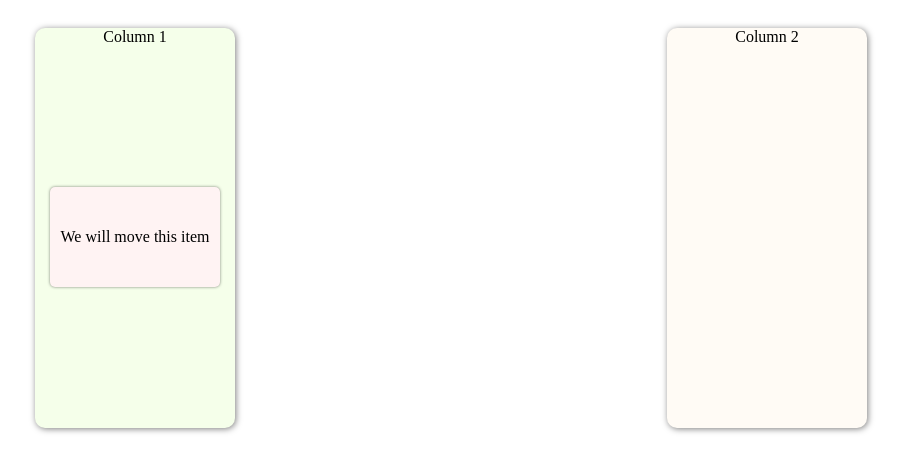
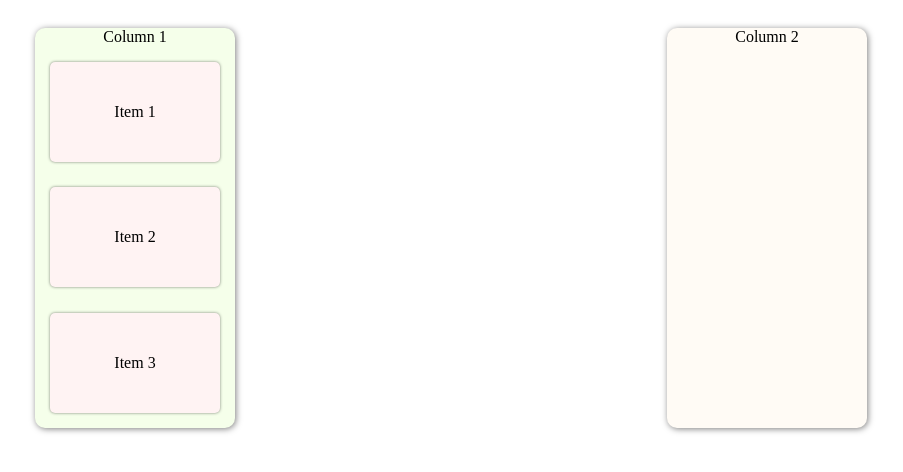
Before and after one commit to nemrosim/react-dnd-examples, a React (Create React App) app: page / in a window 1280 px wide. Shown: the top 472 px of the page, without its empty margins (189-1092 px from the left). Built offline with nearby package versions, Linux system fonts and the light colour scheme.

Commit message:
create multiple items

```diff
--- a/src/App.tsx
+++ b/src/App.tsx
@@ -3,15 +3,27 @@ import './App.css';
 import { DndProvider, useDrag, useDrop } from "react-dnd";
 import { HTML5Backend } from "react-dnd-html5-backend";
 
-const MovableItem = ({setIsFirstColumn}) => {
+const MovableItem = ({name, setItems}) => {
+
+    const changeItemColumn = (currentItem, columnName) => {
+        setItems((prevState) => {
+            return prevState.map(e => {
+                return {
+                    ...e,
+                    column: e.name === currentItem.name ? columnName : e.column,
+                }
+            })
+        });
+    }
+
     const [{isDragging}, drag] = useDrag({
-        item: {name: 'Any custom name', type: 'Our first type'},
+        item: {name, type: 'Our first type'},
         end: (item, monitor) => {
             const dropResult = monitor.getDropResult();
-            if(dropResult && dropResult.name === 'Column 1'){
-                setIsFirstColumn(true)
+            if (dropResult && dropResult.name === 'Column 1') {
+                changeItemColumn(item, 'Column 1')
             } else {
-                setIsFirstColumn(false);
+                changeItemColumn(item, 'Column 2')
             }
         },
         collect: (monitor) => ({
@@ -23,7 +35,7 @@ const MovableItem = ({setIsFirstColumn}) => {
 
     return (
         <div ref={drag} className='movable-item' style={{opacity}}>
-            We will move this item
+            {name}
         </div>
     )
 }
@@ -43,19 +55,28 @@ const Column = ({children, className, title}) => {
 }
 
 export const App = () => {
-    const [isFirstColumn, setIsFirstColumn] = useState(true);
+    const [items, setItems] = useState([
+        {id: 1, name: 'Item 1', column: 'Column 1'},
+        {id: 2, name: 'Item 2', column: 'Column 1'},
+        {id: 3, name: 'Item 3', column: 'Column 1'},
+    ]);
 
-    const Item = <MovableItem setIsFirstColumn={setIsFirstColumn}/>;
+    const returnItemsForColumn = (columnName) => {
+        return items
+            .filter((item) => item.column === columnName)
+            .map((item) => (
+                <MovableItem key={item.id} name={item.name} setItems={setItems}/>
+            ))
+    }
 
     return (
         <div className="container">
-            {/* Wrap components that will be "draggable" and "droppable" */}
             <DndProvider backend={HTML5Backend}>
                 <Column title='Column 1' className='column first-column'>
-                    {isFirstColumn && Item}
+                    {returnItemsForColumn('Column 1')}
                 </Column>
                 <Column title='Column 2' className='column second-column'>
-                    {!isFirstColumn && Item}
+                    {returnItemsForColumn('Column 2')}
                 </Column>
             </DndProvider>
         </div>
```
